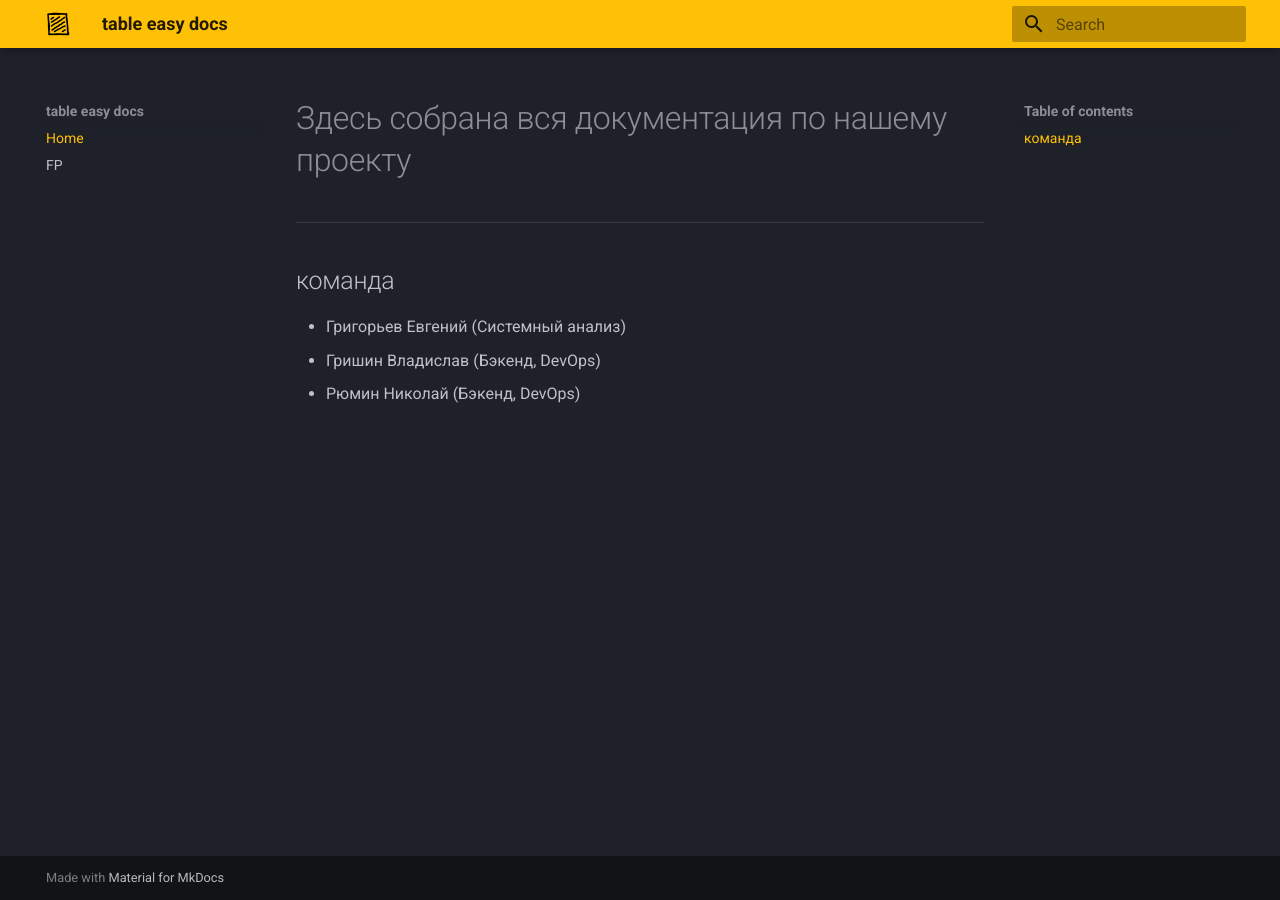
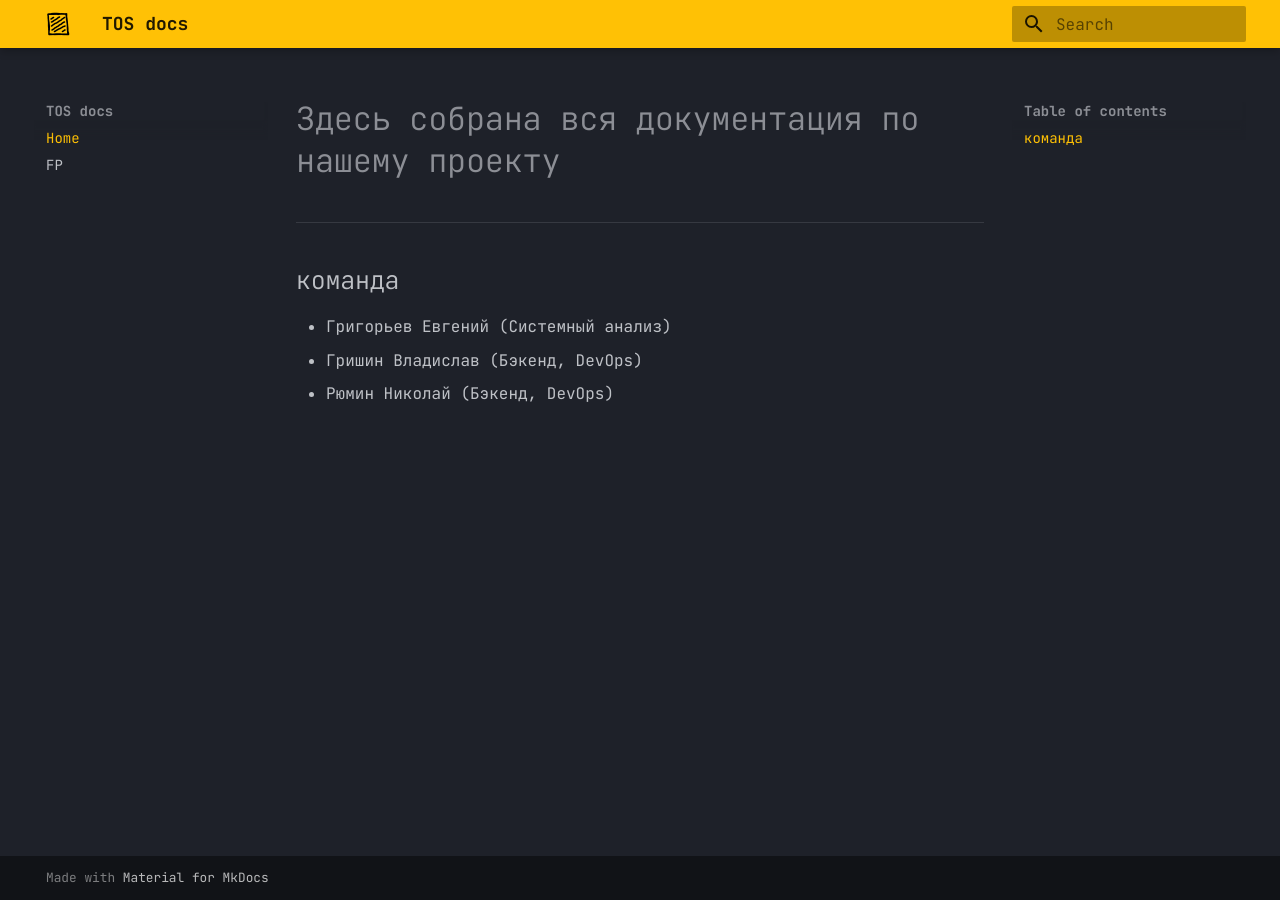
Before and after one commit to thisizmyusername/table-easy, an MkDocs documentation site: the page built from docs/docs/index.md, in a window 1280 px wide. Built offline with MkDocs 1.6.1 and Material for MkDocs 9.7.7, drawn with Linux system fonts in a browser that asks for light colours.

Commit message:
:sparkles: Update docs

```diff
--- a/docs/mkdocs.yml
+++ b/docs/mkdocs.yml
@@ -1,4 +1,4 @@
-site_name: table easy docs
+site_name: TOS docs
 nav:
   - Home: index.md
   - FP: just a page.md
@@ -9,3 +9,5 @@ theme:
     scheme: slate
     primary: amber
     accent: lime
+  font:
+    text: JetBrains Mono
```
